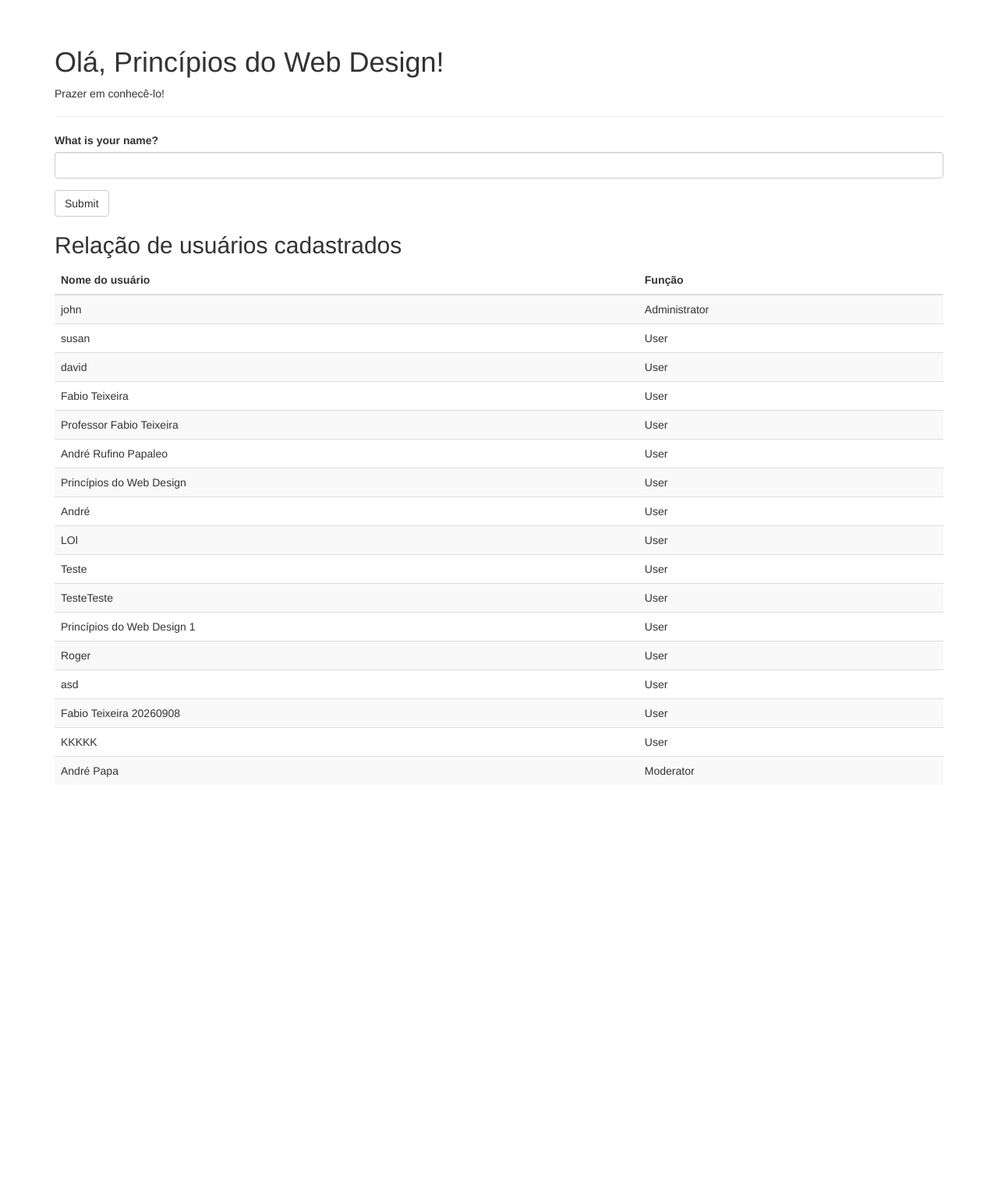
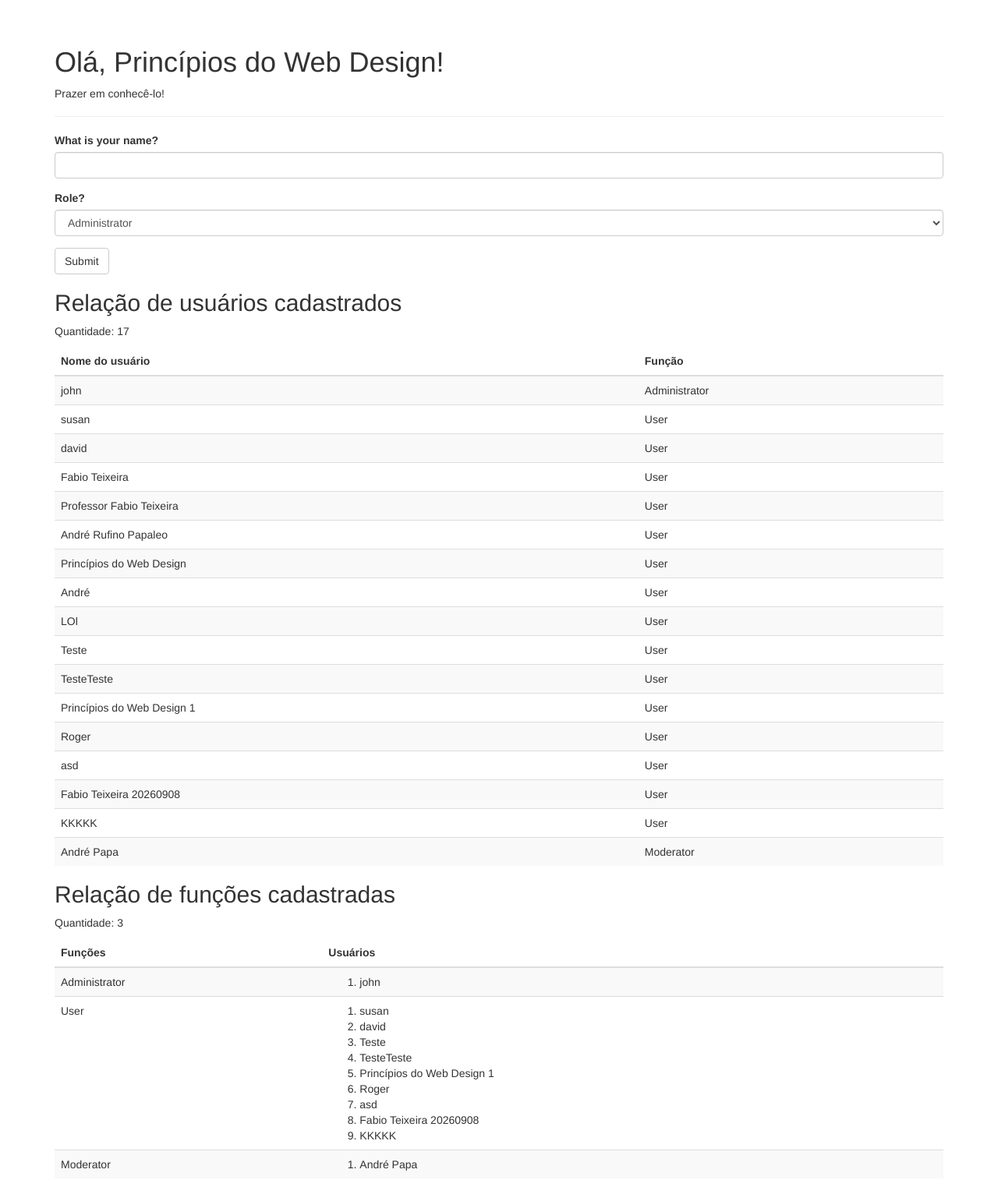
Before and after one commit to AndreRufino1/flasky, a Flask app: page / in a window 1280 px wide. Shown: the part 52-1584 px from the top of the page at 78% size. Before the commit the page ends 1049 px from the top, so only its background shows below. Run offline with Flask 3, Linux system fonts and the light colour scheme; some libraries are stand-ins or nearby versions.

Commit message:
Semana 09: Adicionado dropwdown de selecao de funcao, contadores e listagem agrupada por cargos

```diff
--- a/hello.py
+++ b/hello.py
@@ -3,7 +3,7 @@ from flask import Flask, render_template, session, redirect, url_for
 from flask_bootstrap import Bootstrap
 from flask_moment import Moment
 from flask_wtf import FlaskForm
-from wtforms import StringField, SubmitField
+from wtforms import StringField, SubmitField, SelectField
 from wtforms.validators import DataRequired
 from flask_sqlalchemy import SQLAlchemy
 from flask_migrate import Migrate
@@ -42,8 +42,10 @@ class User(db.Model):
         return '<User %r>' % self.username
 
 
+# Adicionado o campo 'role' (SelectField) no formulário
 class NameForm(FlaskForm):
     name = StringField('What is your name?', validators=[DataRequired()])
+    role = SelectField('Role?', coerce=int)
     submit = SubmitField('Submit')
 
 
@@ -65,11 +67,14 @@ def internal_server_error(e):
 @app.route('/', methods=['GET', 'POST'])
 def index():
     form = NameForm()
+    # Carrega as opções do dropdown dinamicamente do banco de dados
+    form.role.choices = [(r.id, r.name) for r in Role.query.order_by(Role.name).all()]
+
     if form.validate_on_submit():
         user = User.query.filter_by(username=form.name.data).first()
         if user is None:
-            # Associa a função 'User' por padrão
-            user_role = Role.query.filter_by(name='User').first()
+            # Associa o usuário ao cargo selecionado no dropdown
+            user_role = Role.query.get(form.role.data)
             user = User(username=form.name.data, role=user_role)
             db.session.add(user)
             db.session.commit()
@@ -79,8 +84,10 @@ def index():
         session['name'] = form.name.data
         return redirect(url_for('index'))
 
-    # Captura todos os usuários para mostrar na tabela
+    # Captura as listas completas para a tabela e para contar a quantidade
     users_list = User.query.all()
+    roles_list = Role.query.all()
 
     return render_template('index.html', form=form, name=session.get('name'),
-                           known=session.get('known', False), users=users_list)
+                           known=session.get('known', False),
+                           users=users_list, roles=roles_list)
--- a/templates/index.html
+++ b/templates/index.html
@@ -6,18 +6,17 @@
 {% block page_content %}
 <div class="page-header">
     <h1>Olá, {% if name %}{{ name }}{% else %}Princípios do Web Design{% endif %}!</h1>
-
     {% if not known %}
     <p>Prazer em conhecê-lo!</p>
     {% else %}
     <p>Feliz em vê-lo novamente!</p>
     {% endif %}
-
 </div>
 {{ wtf.quick_form(form) }}
 
 <div class="mt-5">
     <h2>Relação de usuários cadastrados</h2>
+    <p>Quantidade: {{ users|length }}</p>
     <table class="table table-striped table-hover mt-3">
         <thead>
             <tr>
@@ -35,4 +34,32 @@
         </tbody>
     </table>
 </div>
+
+<div class="mt-5">
+    <h2>Relação de funções cadastradas</h2>
+    <p>Quantidade: {{ roles|length }}</p>
+    <table class="table table-striped table-hover mt-3">
+        <thead>
+            <tr>
+                <th scope="col">Funções</th>
+                <th scope="col">Usuários</th>
+            </tr>
+        </thead>
+        <tbody>
+            {% for r in roles %}
+            <tr>
+                <td>{{ r.name }}</td>
+                <td>
+                    <!-- A tag 'ol' cria a lista numerada (1, 2, 3...) -->
+                    <ol style="margin-bottom: 0;">
+                    {% for u in r.users %}
+                        <li>{{ u.username }}</li>
+                    {% endfor %}
+                    </ol>
+                </td>
+            </tr>
+            {% endfor %}
+        </tbody>
+    </table>
+</div>
 {% endblock %}
```
Also changed, not shown: data.sqlite.
